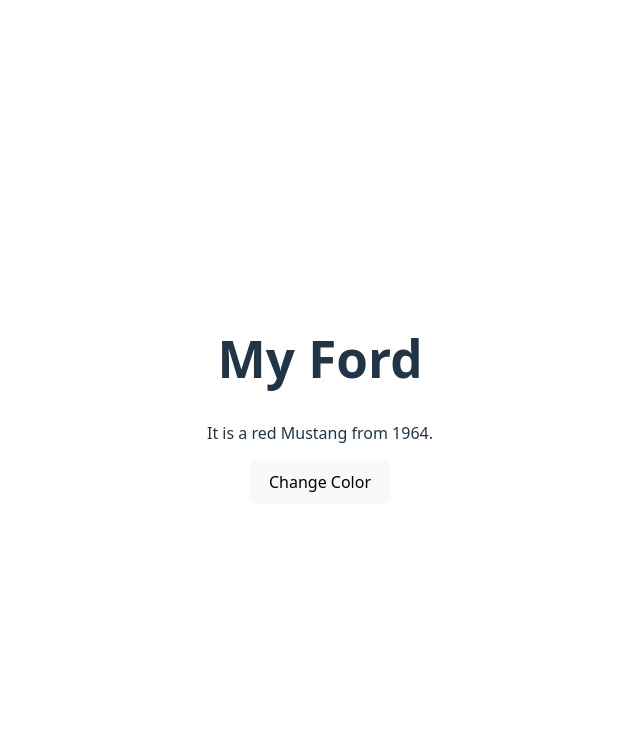
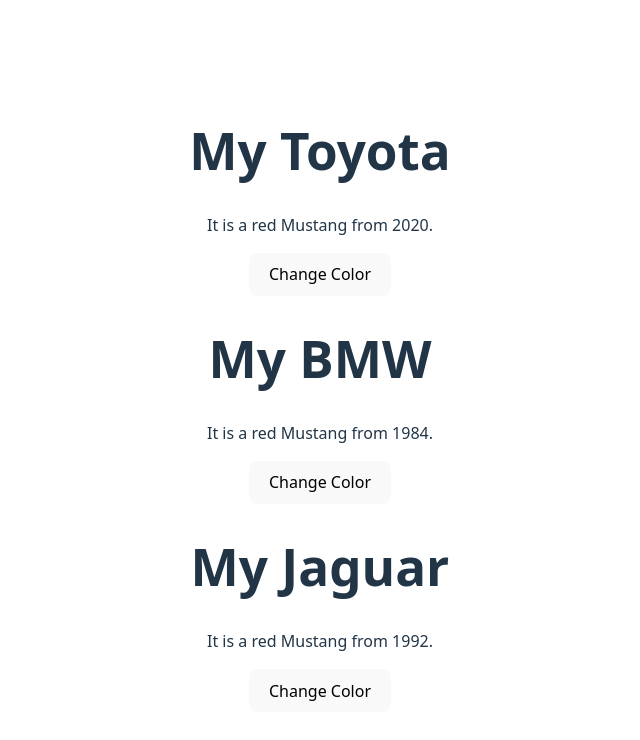
Before and after one commit to KifK2f/reactjs-snap_blog, a React (Vite) app in the folder snap_blog/: page / in a window 1280 px wide. Shown: the top 740 px of the page, without its empty margins (320-960 px from the left). Built offline with nearby package versions, Linux system fonts and the light colour scheme.

Commit message:
Utilisation des props

```diff
--- a/snap_blog/src/App.jsx
+++ b/snap_blog/src/App.jsx
@@ -9,7 +9,9 @@
     <>
       {/* <Welcome />
       <hr /> */}
-      <Car/>
+      <Car brand="Toyota" year="2020"/>
+      <Car brand="BMW" year="1984"/>
+      <Car brand="Jaguar" year="1992"/>
     </>
   )
 }
--- a/snap_blog/src/components/Car.jsx
+++ b/snap_blog/src/components/Car.jsx
@@ -1,9 +1,9 @@
 import React from 'react'
 
 class Car extends React.Component {
-
-  constructor(){
-    super()
+    //Avec props
+  constructor(props){
+    super(props)
     this.state = {
         brand: "Ford",
         model: "Mustang",
@@ -11,6 +11,16 @@
         year: 1964
     }
   }
+//   //Sans  props
+//   constructor(){
+//     super()
+//     this.state = {
+//         brand: "Ford",
+//         model: "Mustang",
+//         color: "red",
+//         year: 1964
+//     }
+//   }
 
 //   //Méthode qui s'exécute après le rendu du composant
 //   componentDidMount() {
@@ -28,10 +38,18 @@
     // console.log(this.state.color)
     return (
     <>
-      <h1>My {this.state.brand} </h1><p>
+        {/* Avec props */}
+      <h1>My {this.props.brand} </h1><p>
+            It is a {this.state.color} {this.state.model} from {this.props.year}.
+        </p>
+        <button type='button' onClick={this.changeColor}>Change Color</button>
+
+      {/* Avec props   */}
+      {/* <h1>My {this.state.brand} </h1>
+      <p>
             It is a {this.state.color} {this.state.model} from {this.state.year}.
         </p>
-        <button type='button' onClick={this.changeColor}>Change Color</button>
+        <button type='button' onClick={this.changeColor}>Change Color</button> */}
     </>
     );
 }
```
